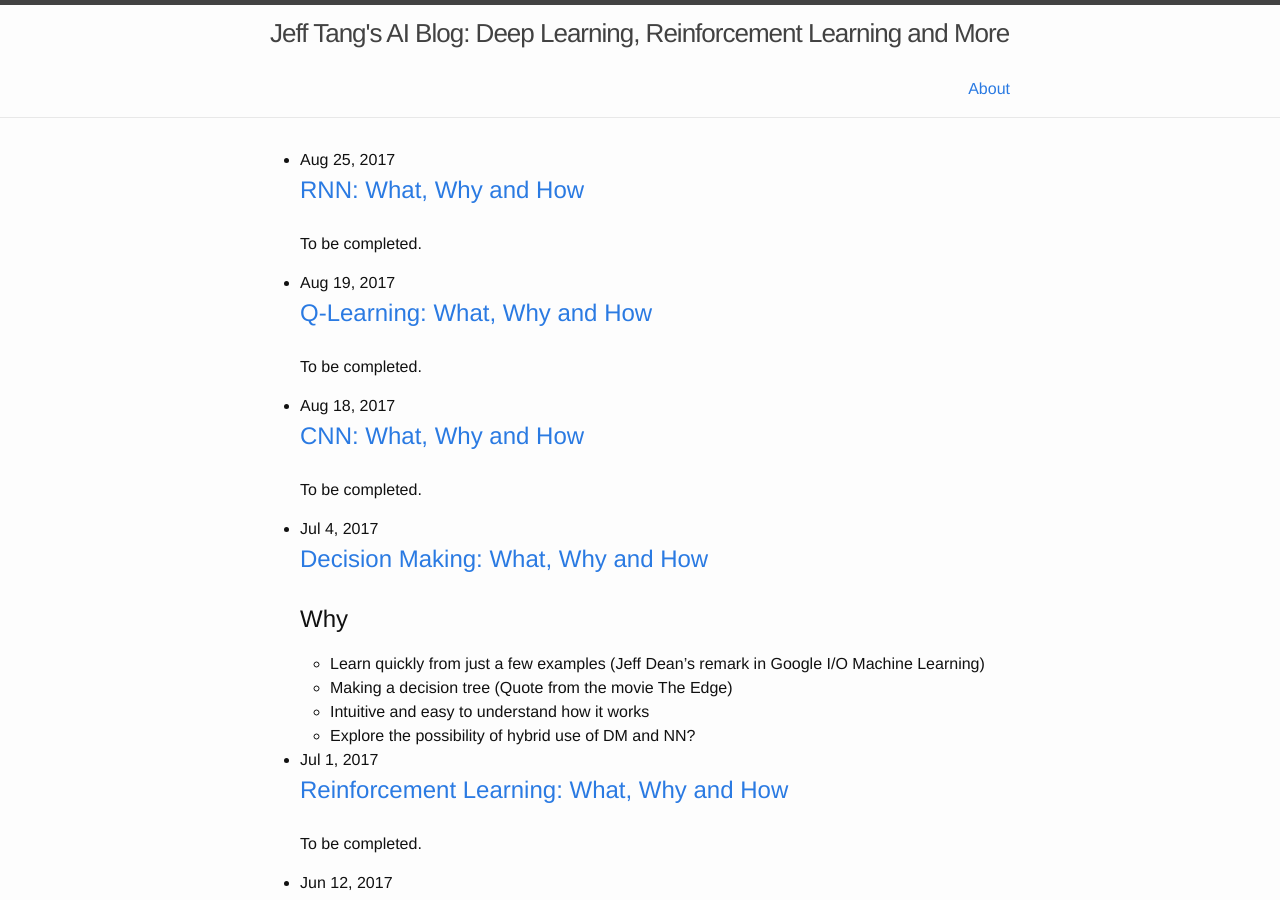
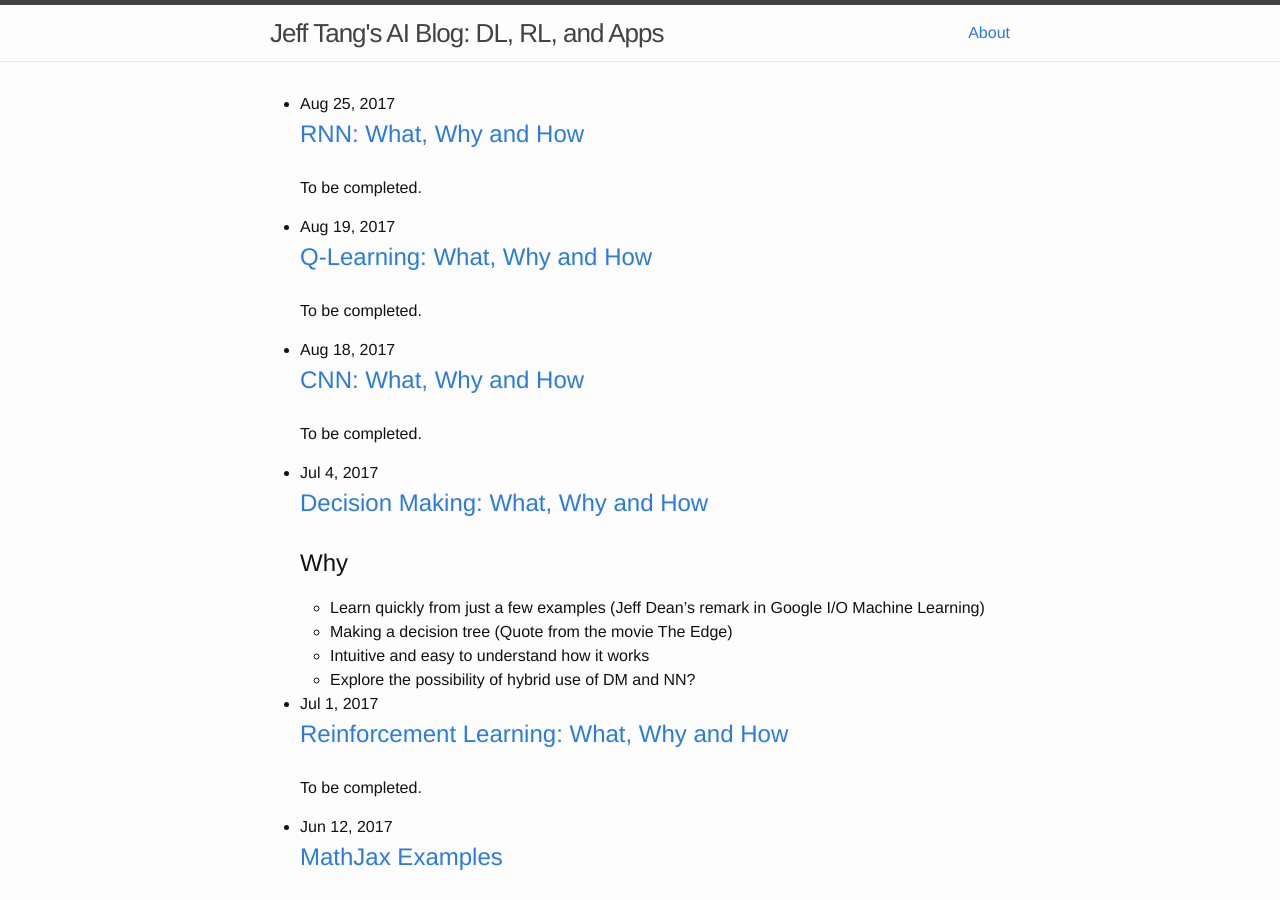
Before and after one commit to jeffxtang/jeffxtang.github.io, a Jekyll site: the page built from index.html, in a window 1280 px wide and 900 px high. Built offline with Jekyll 4.4.1, drawn with Linux system fonts in a browser that asks for light colours; formulas are drawn with MathJax 3; comment, search, counter and statistics services are not loaded.

Commit message:
updated topics

```diff
--- a/_config.yml
+++ b/_config.yml
@@ -9,7 +9,7 @@
 title: Jeff Tang's AI Blog
 email: jeff@ailabby.com
 description: "AI - Deep Learning and Reinforcement Learning: Problems and Solutions"
-topics: "Deep Learning, Reinforcement Learning and More"
+topics: "DL, RL, and Apps"
 baseurl: "" # the subpath of your site, e.g. /blog
 url: "http://jeffxtang.github.io" # the base hostname & protocol for your site
 twitter_username: jeffxtang
```
